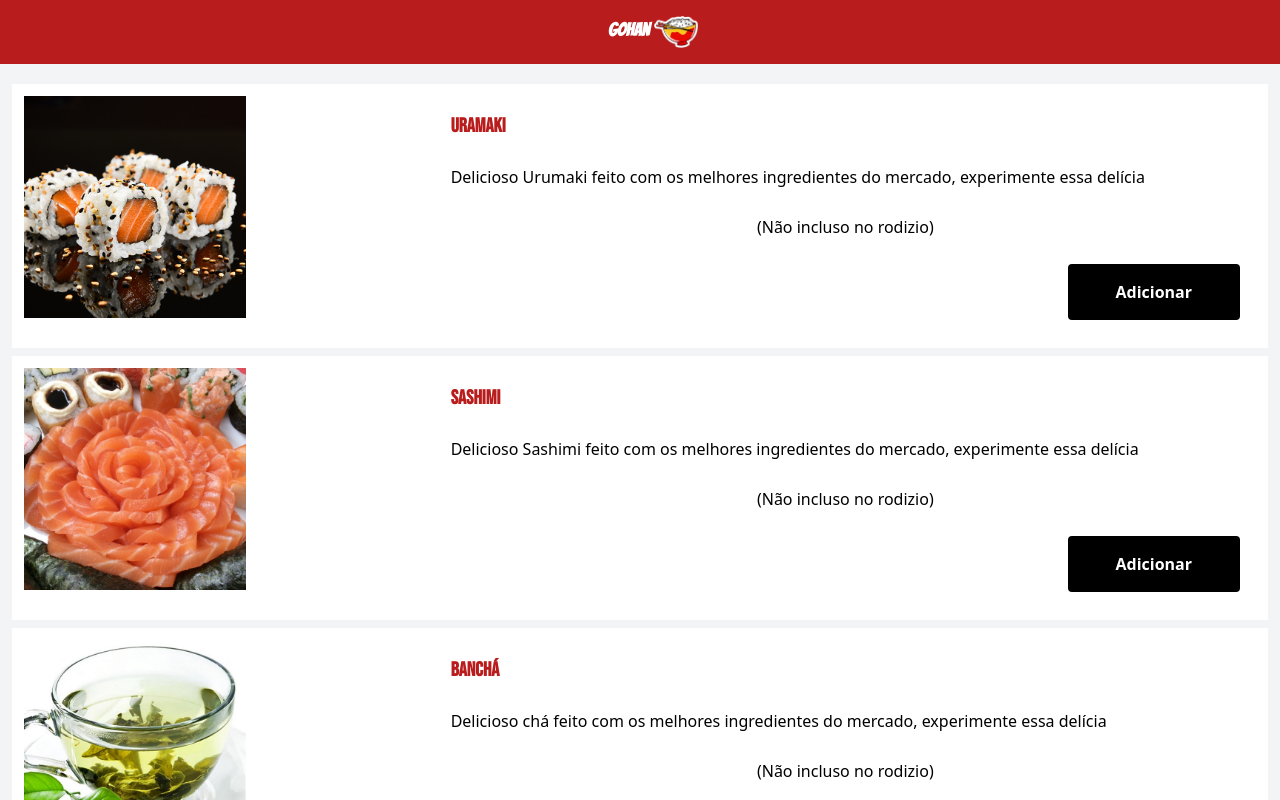
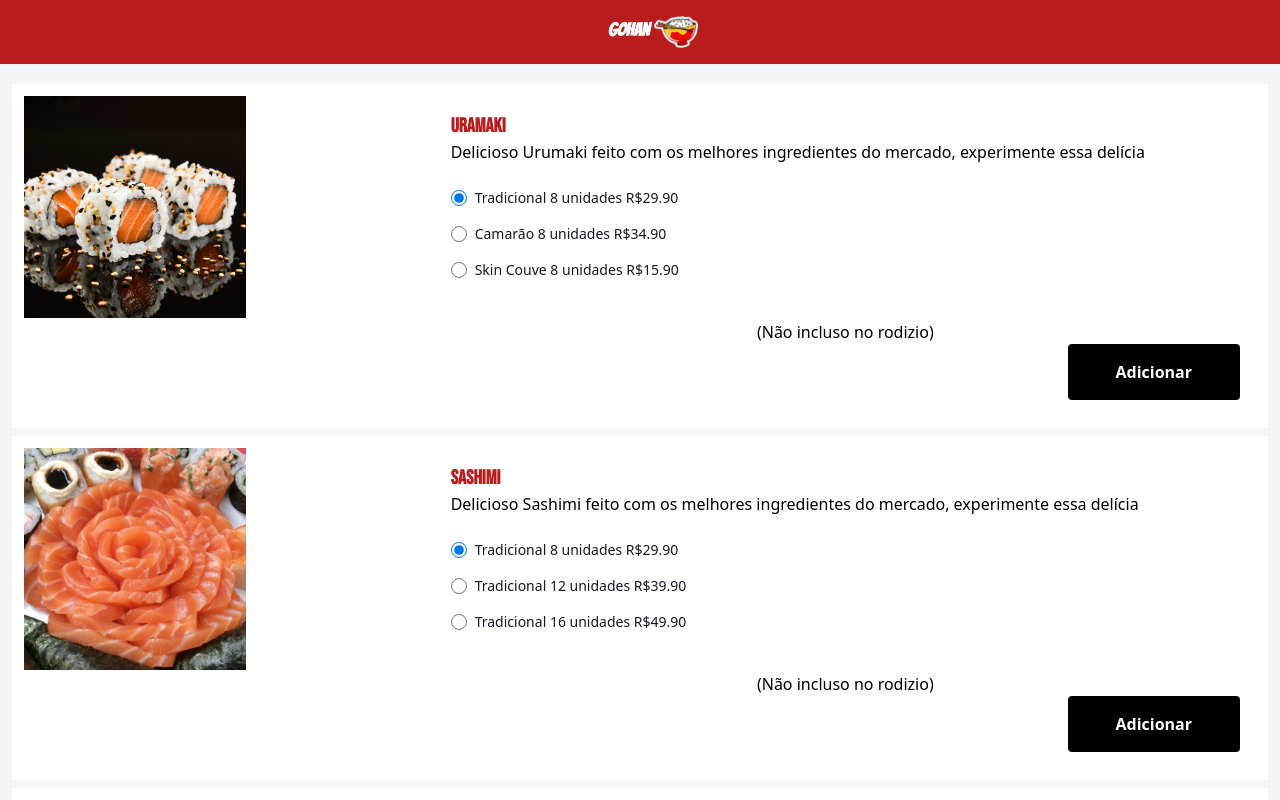
Before and after one commit to Daviiro/gohan, a Next.js app: page /item in a window 1280 px wide. Shown: the top 800 px of the page. Built offline with nearby package versions, Linux system fonts and the light colour scheme.

Commit message:
feat: radio button in each item

```diff
--- a/src/assets/staticData.json
+++ b/src/assets/staticData.json
@@ -1,17 +1,20 @@
 [
 	{
+		"id": 1,
 		"name": "Uramaki",
 		"img": "urumaki.jpg",
 		"desc": "Delicioso Urumaki feito com os melhores ingredientes do mercado, experimente essa delícia",
 		"category": "food",
 		"version": [
-			{ "name": "Tradicional", "amount": 8, "price": 29.9 },
+			{ "id": 1, "name": "Tradicional", "amount": 8, "price": 29.9 },
 			{
+				"id": 2,
 				"name": "Camarão",
 				"amount": 8,
 				"price": 34.9
 			},
 			{
+				"id": 3,
 				"name": "Skin Couve",
 				"amount": 8,
 				"price": 15.9
@@ -20,18 +23,21 @@
 		"allYouCanEat": false
 	},
 	{
+		"id": 2,
 		"name": "Sashimi",
 		"img": "sashimi.jpg",
 		"desc": "Delicioso Sashimi feito com os melhores ingredientes do mercado, experimente essa delícia",
 		"category": "food",
 		"version": [
-			{ "name": "Tradicional", "amount": 8, "price": 29.9 },
+			{ "id": 1, "name": "Tradicional", "amount": 8, "price": 29.9 },
 			{
+				"id": 2,
 				"name": "Tradicional",
-				"amount": 8,
-				"price": 29.9
+				"amount": 12,
+				"price": 39.9
 			},
 			{
+				"id": 3,
 				"name": "Tradicional",
 				"amount": 16,
 				"price": 49.9
@@ -40,43 +46,53 @@
 		"allYouCanEat": false
 	},
 	{
+		"id": 3,
 		"name": "Banchá",
 		"img": "bancha.png",
 		"desc": "Delicioso chá feito com os melhores ingredientes do mercado, experimente essa delícia",
 		"category": "drink",
-		"version": [{ "name": "Tradicional", "amount": 750, "price": 8.9 }],
+		"version": [
+			{ "id": 1, "name": "Tradicional", "amount": 750, "price": 8.9 }
+		],
 		"allYouCanEat": false
 	},
 	{
+		"id": 4,
 		"name": "Sucos",
 		"img": "suco.jpg",
 		"desc": "Delicioso suco feito com as melhores frutas do mercado, experimente essa delícia",
 		"category": "drink",
 		"version": [
-			{ "name": "Morango", "amount": 750, "price": 7.5 },
-			{ "name": "Manga", "amount": 750, "price": 7.5 },
-			{ "name": "Maracujá", "amount": 750, "price": 7.5 },
-			{ "name": "Laranja", "amount": 750, "price": 7.5 },
-			{ "name": "Limão", "amount": 750, "price": 7.5 },
-			{ "name": "Uva", "amount": 750, "price": 7.5 },
-			{ "name": "Acerola", "amount": 750, "price": 7.5 }
+			{ "id": 1, "name": "Morango", "amount": 750, "price": 7.5 },
+			{ "id": 2, "name": "Manga", "amount": 750, "price": 7.5 },
+			{ "id": 3, "name": "Maracujá", "amount": 750, "price": 7.5 },
+			{ "id": 4, "name": "Laranja", "amount": 750, "price": 7.5 },
+			{ "id": 5, "name": "Limão", "amount": 750, "price": 7.5 },
+			{ "id": 6, "name": "Uva", "amount": 750, "price": 7.5 },
+			{ "id": 7, "name": "Acerola", "amount": 750, "price": 7.5 }
 		],
 		"allYouCanEat": false
 	},
 	{
+		"id": 5,
 		"name": "Tempura",
 		"img": "tempura.jpg",
 		"desc": "Delicioso Tempura feito com os melhores ingredientes do mercado, experimente essa delícia",
 		"category": "food",
-		"version": [{ "name": "Tradicional", "amount": -1, "price": 29.9 }],
+		"version": [
+			{ "id": 1, "name": "Tradicional", "amount": -1, "price": 29.9 }
+		],
 		"allYouCanEat": false
 	},
 	{
+		"id": 6,
 		"name": "Hot Roll",
 		"img": "hotroll.jpg",
 		"desc": "Delicioso Hot Roll feito com os melhores ingredientes do mercado, experimente essa delícia",
 		"category": "food",
-		"version": [{ "name": "Tradicional", "amount": -1, "price": 29.9 }],
+		"version": [
+			{ "id": 1, "name": "Tradicional", "amount": -1, "price": 29.9 }
+		],
 		"allYouCanEat": false
 	}
 ]
--- a/src/components/checkout.tsx
+++ b/src/components/checkout.tsx
@@ -47,7 +47,8 @@ const Checkout: React.FC = () => {
 							type="number"
 							className="outline-none focus:outline-none text-center w-full bg-transparent font-semibold text-2xl hover:text-black focus:text-black  md:text-basecursor-default flex items-center text-black  outline-none hide-spin"
 							name="custom-input-number"
-							defaultValue={peopleAmount}
+							value={peopleAmount}
+							readOnly
 							min={1}
 						/>
 						<button
--- a/src/components/itemCard.tsx
+++ b/src/components/itemCard.tsx
@@ -3,8 +3,10 @@ import Image from "next/image";
 import { useTranslation } from "react-i18next";
 import { addItem } from "@/store/slices/onCartItems";
 import { useDispatch } from "react-redux";
+import { useState } from "react";
 
 const ItemCard: React.FC<ItemInterface> = ({
+	id,
 	name,
 	img,
 	desc,
@@ -14,6 +16,19 @@ const ItemCard: React.FC<ItemInterface> = ({
 }) => {
 	const { t } = useTranslation();
 	const dispatch = useDispatch();
+	const [chosenItem, setChosenItem] = useState({
+		flavor: version[0].name,
+		size: version[0].amount,
+		price: version[0].price,
+	});
+
+	const handleFlavorChange = (newChoice: {
+		flavor: string;
+		size: number;
+		price: number;
+	}) => {
+		setChosenItem(newChoice);
+	};
 
 	return (
 		<div className="max-w-7xl grid grid-cols-[1fr_2fr] p-3 bg-white my-2 mx-auto">
@@ -26,6 +41,39 @@ const ItemCard: React.FC<ItemInterface> = ({
 					{name}
 				</span>
 				<span>{desc}</span>
+				<br />
+
+				{version.length > 1 ? (
+					version.map((ver) => (
+						<div className="flex items-center mb-4">
+							<input
+								defaultChecked={ver.id === 1}
+								id={name + String(ver.id)}
+								type="radio"
+								value=""
+								name={name}
+								className="w-4 h-4 text-blue-600 bg-gray-100 border-gray-300 focus:ring-blue-500 dark:focus:ring-blue-600 dark:ring-offset-gray-800 focus:ring-2 dark:bg-gray-700 dark:border-gray-600"
+							/>
+							<label
+								htmlFor={name + String(ver.id)}
+								className="ml-2 text-sm font-medium text-gray-900 dark:text-black"
+							>
+								{ver.name}{" "}
+								{category === "food"
+									? ver.amount === -1
+										? ""
+										: `${ver.amount} unidades `
+									: ver.amount === -1
+									? ""
+									: `${ver.amount}ml `}
+								R${ver.price.toFixed(2)}
+							</label>
+						</div>
+					))
+				) : (
+					<span>R${version[0].price.toFixed(2)}</span>
+				)}
+				<br />
 				<span className="text-center">
 					({allYouCanEat ? t("allYouCanEat") : t("!allYouCanEat")})
 				</span>
@@ -36,9 +84,11 @@ const ItemCard: React.FC<ItemInterface> = ({
 							dispatch(
 								addItem({
 									name,
-									amount: 10,
-									price: 10,
+									flavor: chosenItem.flavor,
+									size: chosenItem.size,
+									price: chosenItem.price,
 									category,
+									amount: 1,
 									allYouCanEat,
 								})
 							)
--- a/src/pages/_app.tsx
+++ b/src/pages/_app.tsx
@@ -1,7 +1,7 @@
 import type { AppProps } from "next/app";
 import "@/styles/globals.scss";
 import "@/i18n";
-import { store } from "@/store/store.ts";
+import { store } from "@/store/store";
 import { Provider } from "react-redux";
 
 export default function App({ Component, pageProps }: AppProps) {
--- a/src/pages/item/index.tsx
+++ b/src/pages/item/index.tsx
@@ -21,6 +21,7 @@ const Item: React.FC = () => {
 				{data.map((item: ItemInterface, index: number) => (
 					<ItemCard
 						key={index}
+						id={item.id}
 						name={item.name}
 						img={item.img}
 						desc={item.desc}
--- a/src/types/itemInterface.ts
+++ b/src/types/itemInterface.ts
@@ -1,10 +1,12 @@
 type Version = {
+	id: number;
 	name: string;
 	amount: number;
 	price: number;
 };
 
 export default interface ItemInterface {
+	id: number;
 	name: string;
 	img: string;
 	desc: string;
--- a/src/types/onCartItem.ts
+++ b/src/types/onCartItem.ts
@@ -1,5 +1,7 @@
 export default interface OnCartItemInterface {
 	name: string;
+	size: number;
+	flavor: string;
 	amount: number;
 	price: number;
 	category: string;
```
